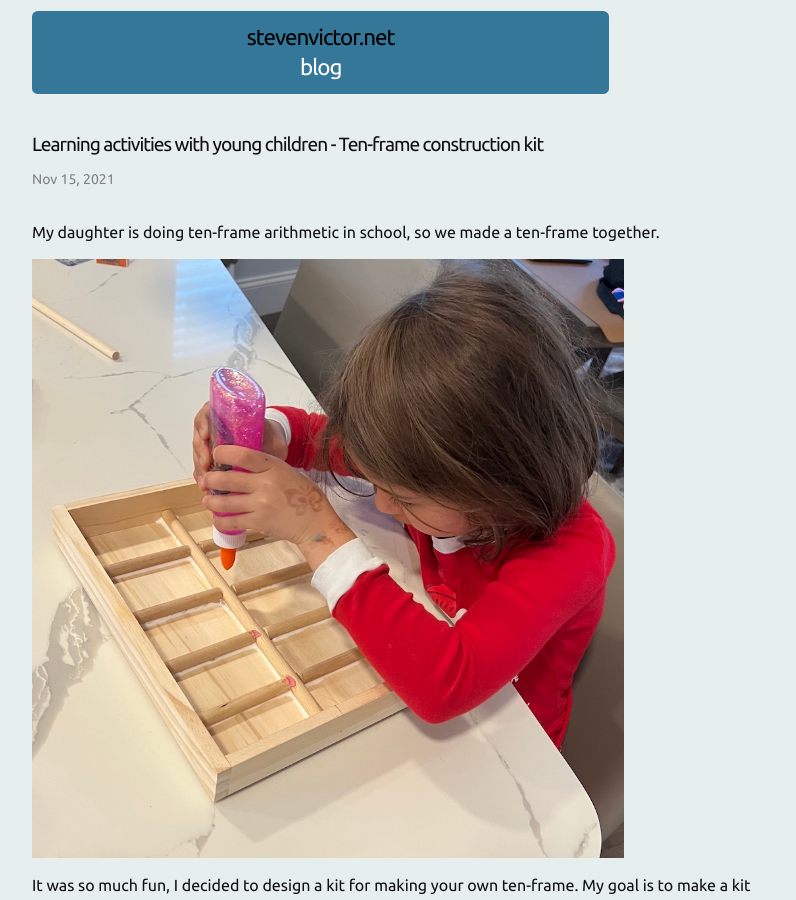
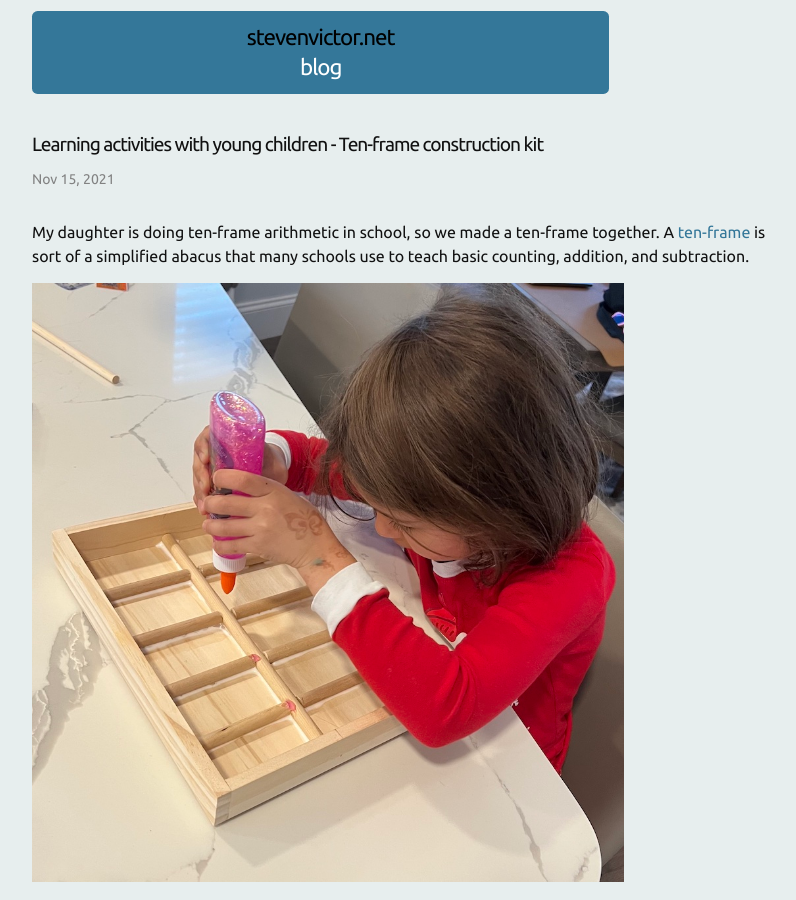
Before and after one commit to smycynek/smycynek.github.io, a Jekyll site: the page built from _posts/2021-11-15-tenframe_2.markdown, in a window 1280 px wide and 900 px high. Shown: the whole window, without its empty margins (238-1034 px from the left). Built offline with Jekyll 4.4.1, drawn with Linux system fonts in a browser that asks for light colours.

Commit message:
last edit of day

```diff
--- a/_posts/2021-11-15-tenframe_2.markdown
+++ b/_posts/2021-11-15-tenframe_2.markdown
@@ -4,7 +4,8 @@ title:  Learning activities with young children - Ten-frame construction kit
 date:   2021-11-15 10:00:00 -0400
 categories: blog
 ---
-My daughter is doing ten-frame arithmetic in school, so we made a ten-frame together.
+My daughter is doing ten-frame arithmetic in school, so we made a ten-frame together.  A [ten-frame](https://www.twinkl.com/teaching-wiki/ten-frame) is sort of a simplified abacus that many
+schools use to teach basic counting, addition, and subtraction.
 
 ![Ten frame in progress](/assets/images/ten_frame_progress.jpg){:height="80%" width="80%"}
 
```
